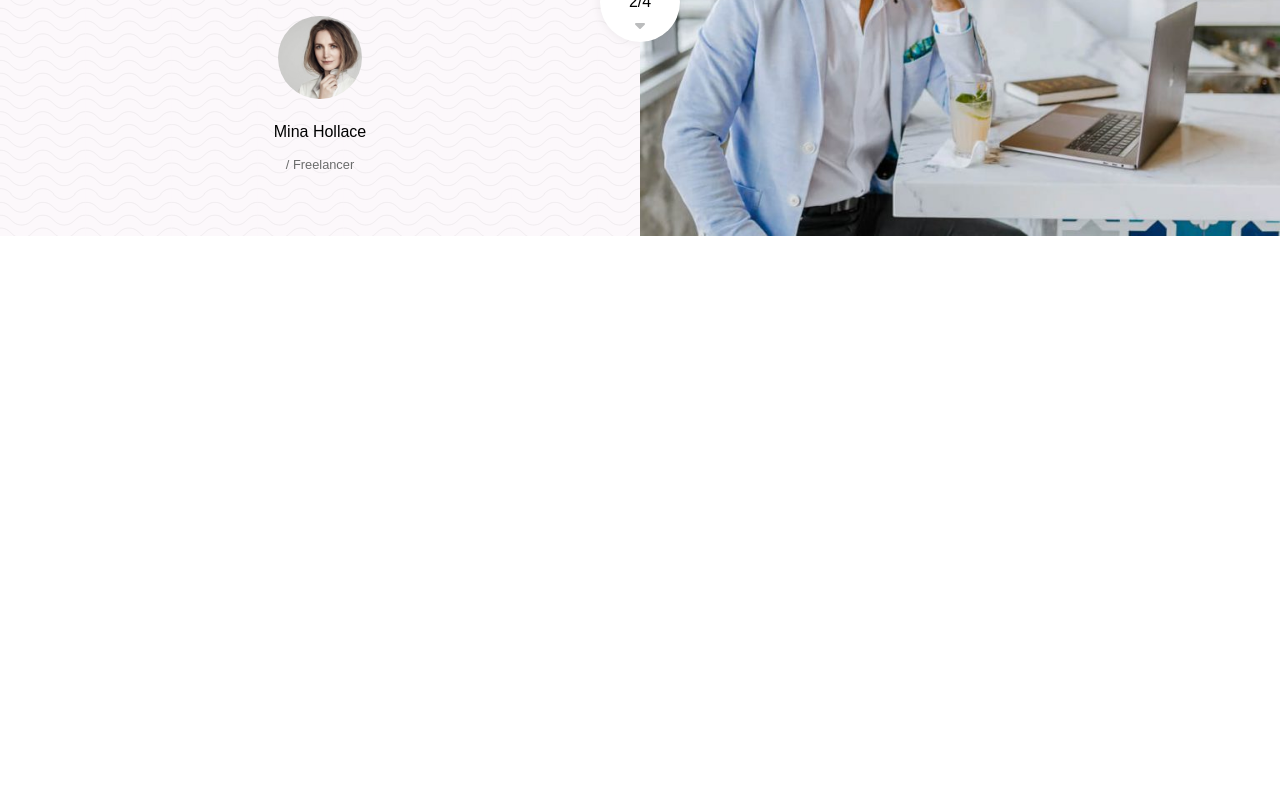
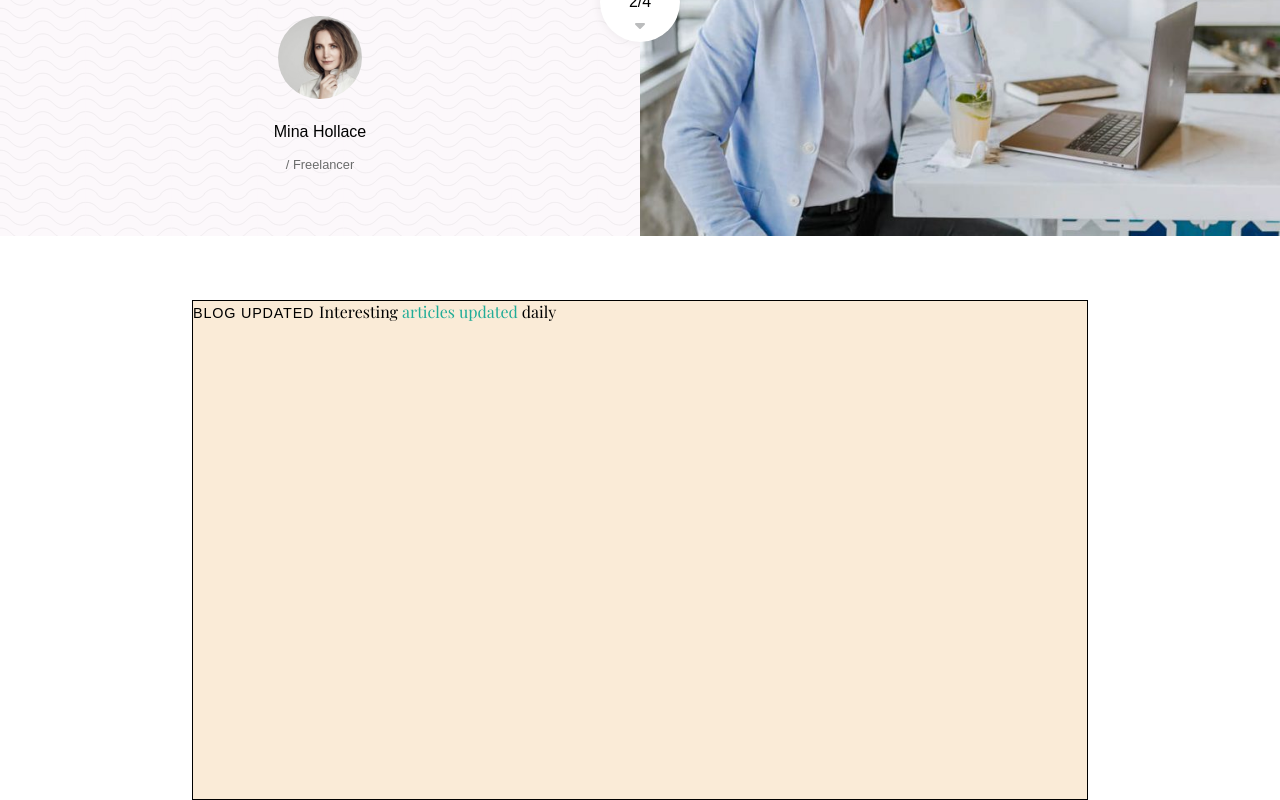
Before and after one commit to AlvaroArbaiza/proj-html-vuejs, a Vue app: page / in a window 1280 px wide. Shown: the part 3737-4537 px from the top of the page. Before the commit the page ends 4037 px from the top, so only its background shows below. Built offline with nearby package versions, Linux system fonts and the light colour scheme.

Commit message:
Creazione struttura BlogComp e ArticleComp

```diff
--- /dev/null
+++ b/src/components/ArticleComp.vue
@@ -0,0 +1,22 @@
+<script>
+import { store } from '../store.js';
+
+export default {
+    name: "ArticleComp",
+    components: {
+        // SingleStorieComp
+    },
+    data() {
+        return {
+            store
+        }
+    }
+}
+</script>
+
+<template>
+
+</template>
+
+<style lang="scss" scoped>
+</style>
--- /dev/null
+++ b/src/components/BlogComp.vue
@@ -0,0 +1,47 @@
+<script>
+import { store } from '../store.js';
+import ArticleComp from '../components/ArticleComp.vue';
+
+export default {
+    name: "BlogComp",
+    components: {
+        ArticleComp
+    },
+    data() {
+        return {
+            store
+        }
+    }
+}
+</script>
+
+<template>
+    <div class="container">
+
+        <!-- title -->
+        <span class="title">
+            blog updated
+        </span>
+
+        <!-- big text -->
+        <span class="big-text">
+            Interesting <span class="big-text color-green">articles updated</span> daily
+        </span>
+
+    </div>
+
+</template>
+
+<style lang="scss" scoped>
+@import '../style/main.scss';
+@import '../style/partials/_variables.scss';
+
+.container {
+    @include widthMargin(70%, 0);
+    height: 500px;
+    background-color: antiquewhite;
+    border: 1px solid black;
+
+}
+
+</style>
--- a/src/components/MainComp.vue
+++ b/src/components/MainComp.vue
@@ -6,6 +6,7 @@ import CoursesComp from '../components/CoursesComp.vue';
 import BookStoreComp from '../components/BookStoreComp.vue';
 import PartnersComp from '../components/PartnersComp.vue';
 import StoriesComp from '../components/StoriesComp.vue';
+import BlogComp from '../components/BlogComp.vue';
 
 export default {
     name: "MainComp",
@@ -15,7 +16,8 @@ export default {
         CoursesComp,
         BookStoreComp,
         PartnersComp,
-        StoriesComp
+        StoriesComp,
+        BlogComp
     },
     data() {
         return {
@@ -33,6 +35,7 @@ export default {
         <BookStoreComp/>
         <PartnersComp/>
         <StoriesComp/>
+        <BlogComp/>
     </main>
 </template>
 
```
